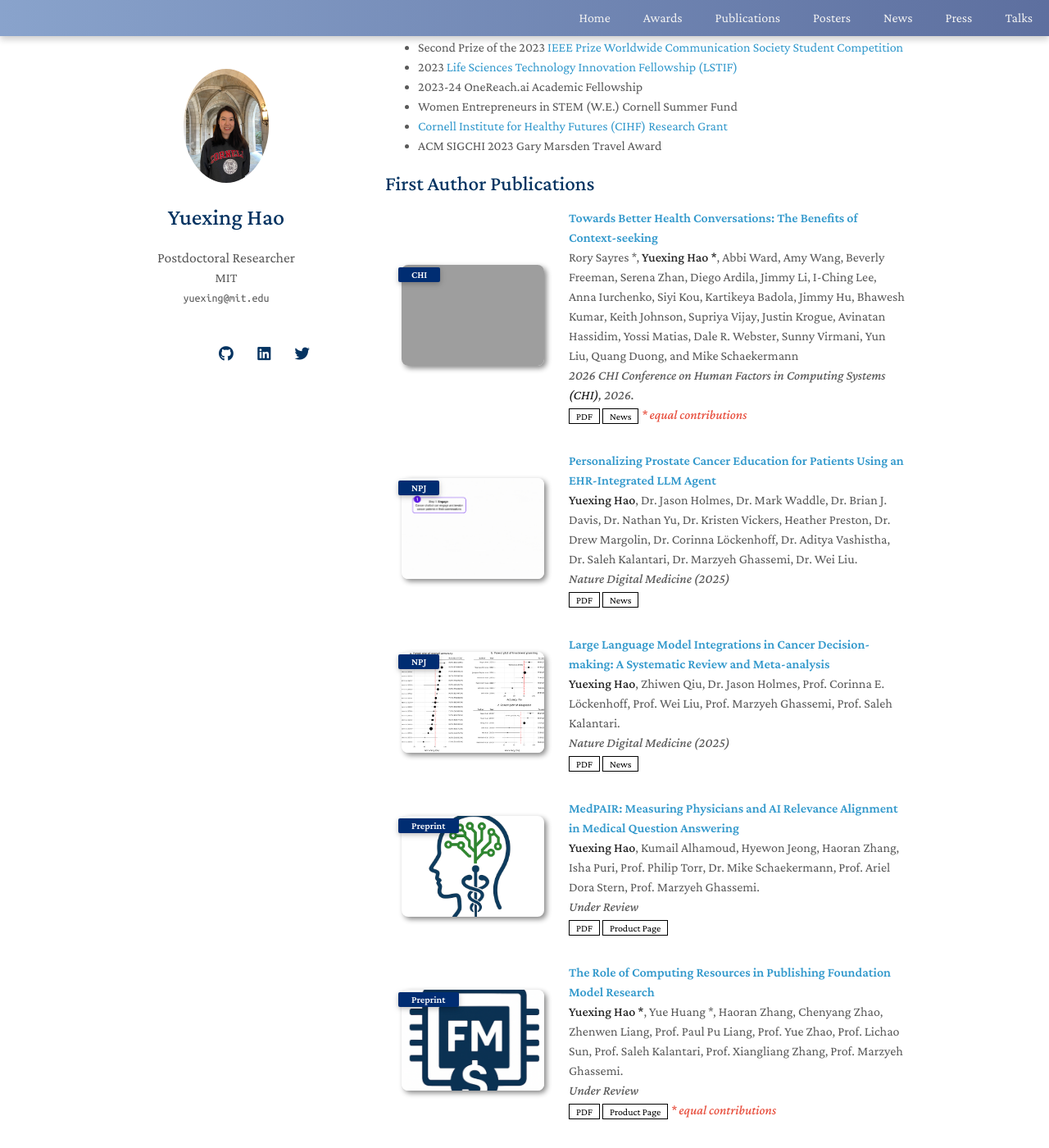
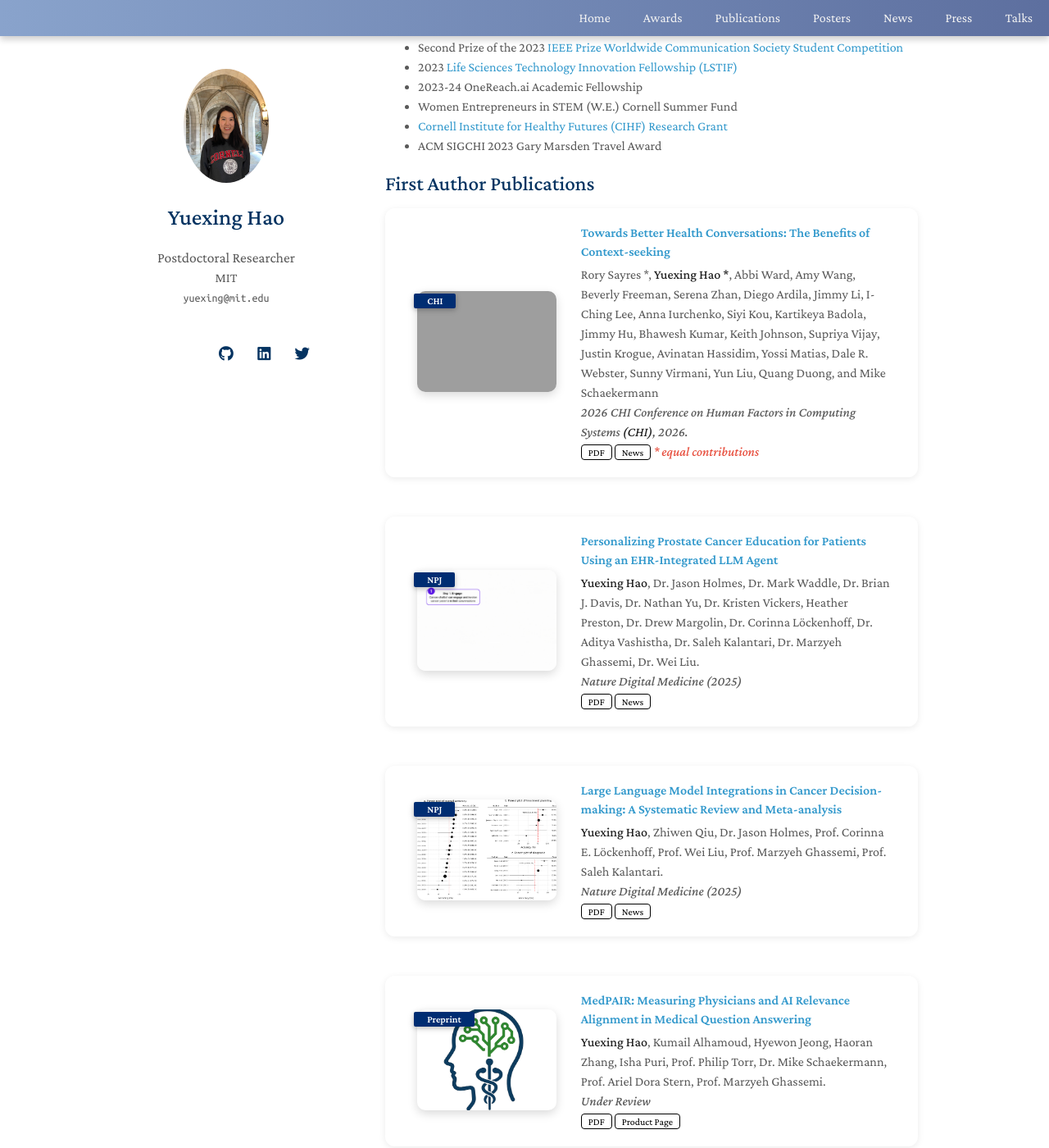
Before and after one commit to YuexingHao/Yuexing-Hao, a Jekyll site: the page built from index.md, in a window 1280 px wide and 1400 px high, scrolled down 1209 px. Shown: the whole window at 82% size. Built offline with Jekyll 4.4.1, drawn with Linux system fonts in a browser that asks for light colours; nearby versions of some CDN libraries; a style sheet for code colours, icons or effects is not loaded; our own code applies the rules of GitHub Pages for plain Markdown files; grey boxes are pictures that could not be loaded.

Commit message:
Enhance website design with animations and improved styling
- Add smooth scrolling behavior for navigation links
- Add animated underline effect to navigation links with lift on hover
- Improve publication card design with rounded corners and subtle shadows
- Add hover effects: cards lift up and images zoom slightly
- Enhance button styling with smooth transitions and hover shadows
- Support both light and dark mode themes

```diff
--- a/_sass/minimal-light.scss
+++ b/_sass/minimal-light.scss
@@ -1,3 +1,8 @@
+/* Smooth scrolling for navigation links */
+html {
+  scroll-behavior: smooth;
+}
+
 .pub-row {
   display: flex;
   align-items: center;}
--- a/assets/css/nav.css
+++ b/assets/css/nav.css
@@ -18,13 +18,31 @@
     text-decoration: none;
     font-size: 16px;
     border-radius: 4px;
-    transition: background-color 0.3s, color 0.3s;
+    position: relative;
+    transition: all 0.3s ease;
+}
+
+.topnav a.normal::after {
+    content: '';
+    position: absolute;
+    bottom: 5px;
+    left: 50%;
+    transform: translateX(-50%);
+    width: 0;
+    height: 2px;
+    background: #fff;
+    transition: width 0.3s ease;
 }
 
 /* Change the color of links on hover */
 .topnav a.normal:hover {
-    background-color: #ddd;
-    color: black;
+    background-color: rgba(255, 255, 255, 0.2);
+    color: #ffffff;
+    transform: translateY(-2px);
+}
+
+.topnav a.normal:hover::after {
+    width: 70%;
 }
 
 /* Adjust the logo and align it to the left */
--- a/assets/css/publications.css
+++ b/assets/css/publications.css
@@ -38,7 +38,32 @@ blockquote { background: var(--global-bg-color); border-left: 2px solid var(--gl
 
 .publications ol.bibliography { list-style: none; padding: 0; margin-top: 0; }
 
-.publications ol.bibliography li { min-height: 110px; margin-bottom: 0.5rem; }
+.publications ol.bibliography li {
+    min-height: 110px;
+    margin-bottom: 1.5rem;
+    padding: 1.2rem;
+    border-radius: 12px;
+    background: rgba(255, 255, 255, 0.5);
+    box-shadow: 0 2px 8px rgba(0, 0, 0, 0.08);
+    transition: all 0.3s ease;
+}
+
+.publications ol.bibliography li:hover {
+    transform: translateY(-4px);
+    box-shadow: 0 8px 20px rgba(0, 0, 0, 0.15);
+    background: rgba(255, 255, 255, 0.8);
+}
+
+@media (prefers-color-scheme: dark) {
+    .publications ol.bibliography li {
+        background: rgba(32, 33, 43, 0.5);
+        box-shadow: 0 2px 8px rgba(0, 0, 0, 0.3);
+    }
+    .publications ol.bibliography li:hover {
+        background: rgba(32, 33, 43, 0.8);
+        box-shadow: 0 8px 20px rgba(0, 0, 0, 0.5);
+    }
+}
 
 .publications ol.bibliography li .abbr { height: 8rem; margin-bottom: 0.5rem; }
 
@@ -50,7 +75,11 @@ blockquote { background: var(--global-bg-color); border-left: 2px solid var(--gl
 
 .publications ol.bibliography li .abbr .award { color: var(--global-theme-color) !important; border: 1px solid var(--global-theme-color); }
 
-.publications ol.bibliography li .title { font-weight: bolder; }
+.publications ol.bibliography li .title {
+    font-weight: bolder;
+    line-height: 1.4;
+    margin-bottom: 0.3rem;
+}
 
 .publications ol.bibliography li .author a { border-bottom: 1px var(--global-theme-color); }
 
@@ -58,14 +87,45 @@ blockquote { background: var(--global-bg-color); border-left: 2px solid var(--gl
 
 .publications ol.bibliography li .author > em { border-bottom: 1px solid; font-style: normal; }
 
-.publications ol.bibliography li .links a.btn { color: #000000; border: 1px solid #000000; padding-left: 0.5rem; padding-right: 0.5rem; padding-top: 0.1rem; padding-bottom: 0.1rem; }
+.publications ol.bibliography li .links a.btn {
+    color: #000000;
+    border: 1px solid #000000;
+    padding-left: 0.5rem;
+    padding-right: 0.5rem;
+    padding-top: 0.1rem;
+    padding-bottom: 0.1rem;
+    transition: all 0.2s ease;
+    border-radius: 4px;
+}
 
 @media (prefers-color-scheme: dark) {
-.publications ol.bibliography li .links a.btn { color: #FFFFFF; border: 1px solid #FFFFFF; padding-left: 0.5rem; padding-right: 0.5rem; padding-top: 0.1rem; padding-bottom: 0.1rem; }
+.publications ol.bibliography li .links a.btn {
+    color: #FFFFFF;
+    border: 1px solid #FFFFFF;
+    padding-left: 0.5rem;
+    padding-right: 0.5rem;
+    padding-top: 0.1rem;
+    padding-bottom: 0.1rem;
+    transition: all 0.2s ease;
+    border-radius: 4px;
+}
 
   }
 
-.publications ol.bibliography li .links a.btn:hover { color: var(--global-theme-color); border-color: var(--global-theme-color); }
+.publications ol.bibliography li .links a.btn:hover {
+    color: var(--global-theme-color);
+    border-color: var(--global-theme-color);
+    background-color: rgba(0, 45, 114, 0.05);
+    transform: translateY(-2px);
+    box-shadow: 0 2px 8px rgba(0, 45, 114, 0.2);
+}
+
+@media (prefers-color-scheme: dark) {
+    .publications ol.bibliography li .links a.btn:hover {
+        background-color: rgba(62, 183, 240, 0.1);
+        box-shadow: 0 2px 8px rgba(62, 183, 240, 0.3);
+    }
+}
 
 .publications ol.bibliography li .hidden { font-size: 0.875rem; max-height: 0px; overflow: hidden; text-align: justify; -webkit-transition: 0.15s ease; -moz-transition: 0.15s ease; -ms-transition: 0.15s ease; -o-transition: 0.15s ease; transition: all 0.15s ease; }
 
@@ -79,4 +139,28 @@ blockquote { background: var(--global-bg-color); border-left: 2px solid var(--gl
 
 .publications ol.bibliography li div.abstract.hidden.open { border-color: var(--global-text-color); }
 
-.publications ol.bibliography li .teaser { border-radius: 8px; box-shadow: 3px 3px 6px #888; height: 123px; width: 270px; margin-top: 5px; margin-left: 5px; margin-bottom: 5px; object-fit: cover; }
+.publications ol.bibliography li .teaser {
+    border-radius: 10px;
+    box-shadow: 0 4px 12px rgba(0, 0, 0, 0.15);
+    height: 123px;
+    width: 270px;
+    margin-top: 5px;
+    margin-left: 5px;
+    margin-bottom: 5px;
+    object-fit: cover;
+    transition: transform 0.3s ease, box-shadow 0.3s ease;
+}
+
+.publications ol.bibliography li:hover .teaser {
+    transform: scale(1.03);
+    box-shadow: 0 6px 16px rgba(0, 0, 0, 0.2);
+}
+
+@media (prefers-color-scheme: dark) {
+    .publications ol.bibliography li .teaser {
+        box-shadow: 0 4px 12px rgba(0, 0, 0, 0.4);
+    }
+    .publications ol.bibliography li:hover .teaser {
+        box-shadow: 0 6px 16px rgba(0, 0, 0, 0.6);
+    }
+}
```
